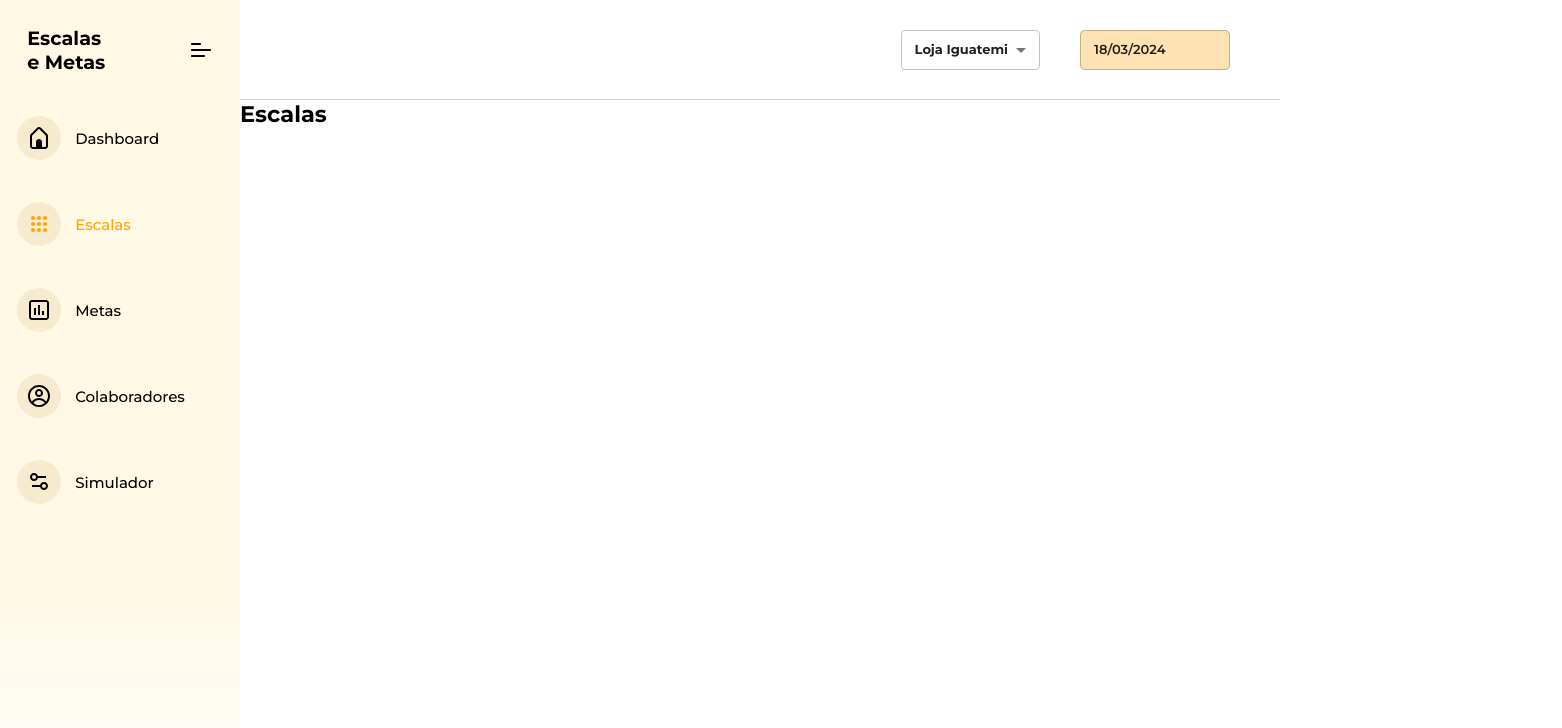
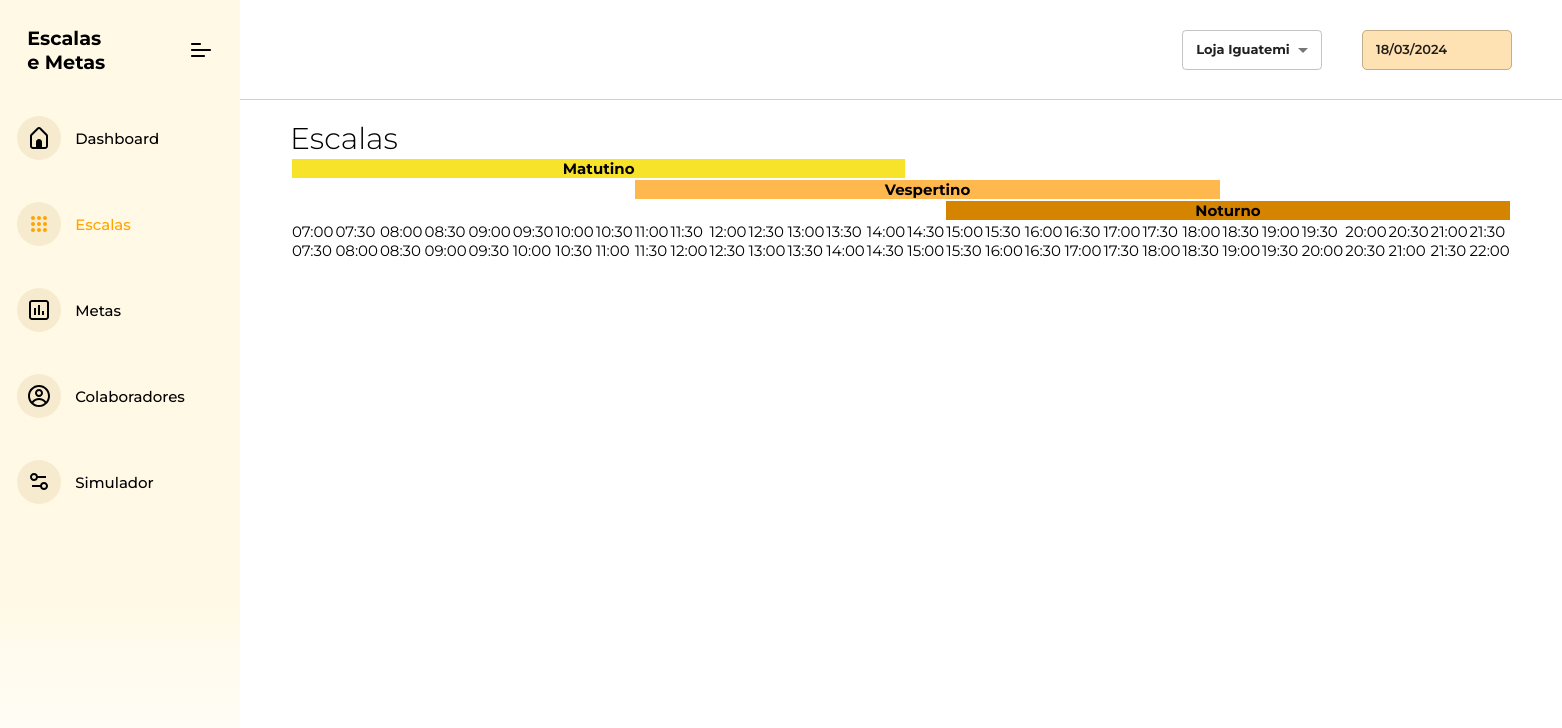
Before and after one commit to Wilianbps/App-Natura-Escalas-e-Metas-Frontend, a React (Vite) app: page /escalas in a window 1280 px wide. Shown: the top 728 px of the page, 1562 px wide, since content can reach past the window. Built offline with nearby package versions, Linux system fonts and the light colour scheme.

Commit message:
feat: add header of table with lines morning, afternoon and nocturnal, and times od page scales

```diff
--- a/src/pages/Scales/index.tsx
+++ b/src/pages/Scales/index.tsx
@@ -1,7 +1,46 @@
+import { Container, ContainerTable } from './styles'
+import { times } from './times'
+
 export function Scales() {
+  console.log(times[0][1])
   return (
-    <div>
-      <h1>Escalas</h1>
-    </div>
+    <Container>
+      <header>
+        <h1>Escalas</h1>
+      </header>
+
+      <ContainerTable>
+        <table>
+          <thead>
+            <tr>
+              <th colSpan={15} style={{ backgroundColor: '#F8E32B' }}>
+                Matutino
+              </th>
+            </tr>
+            <tr>
+              <th colSpan={8}></th>
+              <th colSpan={15} style={{ backgroundColor: '#FFB84D' }}>
+                Vespertino
+              </th>
+            </tr>
+            <tr>
+              <th colSpan={16}></th>
+              <th colSpan={14} style={{ backgroundColor: '#D58400' }}>
+                Noturno
+              </th>
+            </tr>
+            <tr>
+              {times.map((time) => (
+                <td key={time[0]}>
+                  <p>{time[0]}</p>
+                  <p>{time[1]}</p>
+                </td>
+              ))}
+            </tr>
+          </thead>
+          <tbody></tbody>
+        </table>
+      </ContainerTable>
+    </Container>
   )
 }
--- /dev/null
+++ b/src/pages/Scales/styles.ts
@@ -0,0 +1,86 @@
+import styled from '@emotion/styled'
+
+export const Container = styled.section`
+  padding: 1.25rem 3.125rem;
+
+  header {
+    h1 {
+      font-size: 1.875rem;
+      font-weight: 300;
+    }
+  }
+`
+
+export const ContainerTable = styled.main`
+  table {
+    width: 100%;
+    thead {
+      th {
+      }
+    }
+
+    tbody {
+      tr {
+        td {
+          border: 1px solid gray;
+        }
+      }
+    }
+  }
+
+  /* table {
+    width: 100%;
+    border-collapse: separate;
+    border-spacing: 0 1rem;
+    margin-top: 1.5rem;
+
+    thead {
+      td {
+        padding: 0 2rem;
+        text-align: center;
+        font-weight: 600;
+        color: orange;
+
+        &:last-child {
+          text-align: end;
+        }
+      }
+    }
+
+    tbody {
+      td {
+        padding: 0.5rem 2rem;
+        background-color: ${(props) => props.theme.grayLight};
+        text-align: center;
+        &:first-child {
+          border-top-left-radius: 6px;
+          border-bottom-left-radius: 6px;
+        }
+
+        &:last-child {
+          border-top-right-radius: 6px;
+          border-bottom-right-radius: 6px;
+          text-align: end;
+          display: flex;
+          justify-content: flex-end;
+          align-items: center;
+          height: 3.4rem;
+        }
+
+        .circle {
+          cursor: pointer;
+          background-color: #f9f9f9;
+          display: flex;
+          padding: 8px;
+          border-radius: 50%;
+          margin-right: 10px;
+
+          > svg {
+            font-size: 1.3rem;
+            color: ${(props) => props.theme.orangeDark};
+          }
+        }
+      }
+    }
+  } */
+`
--- /dev/null
+++ b/src/pages/Scales/times.tsx
@@ -0,0 +1,32 @@
+export const times = [
+  ['07:00', '07:30'],
+  ['07:30', '08:00'],
+  ['08:00', '08:30'],
+  ['08:30', '09:00'],
+  ['09:00', '09:30'],
+  ['09:30', '10:00'],
+  ['10:00', '10:30'],
+  ['10:30', '11:00'],
+  ['11:00', '11:30'],
+  ['11:30', '12:00'],
+  ['12:00', '12:30'],
+  ['12:30', '13:00'],
+  ['13:00', '13:30'],
+  ['13:30', '14:00'],
+  ['14:00', '14:30'],
+  ['14:30', '15:00'],
+  ['15:00', '15:30'],
+  ['15:30', '16:00'],
+  ['16:00', '16:30'],
+  ['16:30', '17:00'],
+  ['17:00', '17:30'],
+  ['17:30', '18:00'],
+  ['18:00', '18:30'],
+  ['18:30', '19:00'],
+  ['19:00', '19:30'],
+  ['19:30', '20:00'],
+  ['20:00', '20:30'],
+  ['20:30', '21:00'],
+  ['21:00', '21:30'],
+  ['21:30', '22:00'],
+]
```
